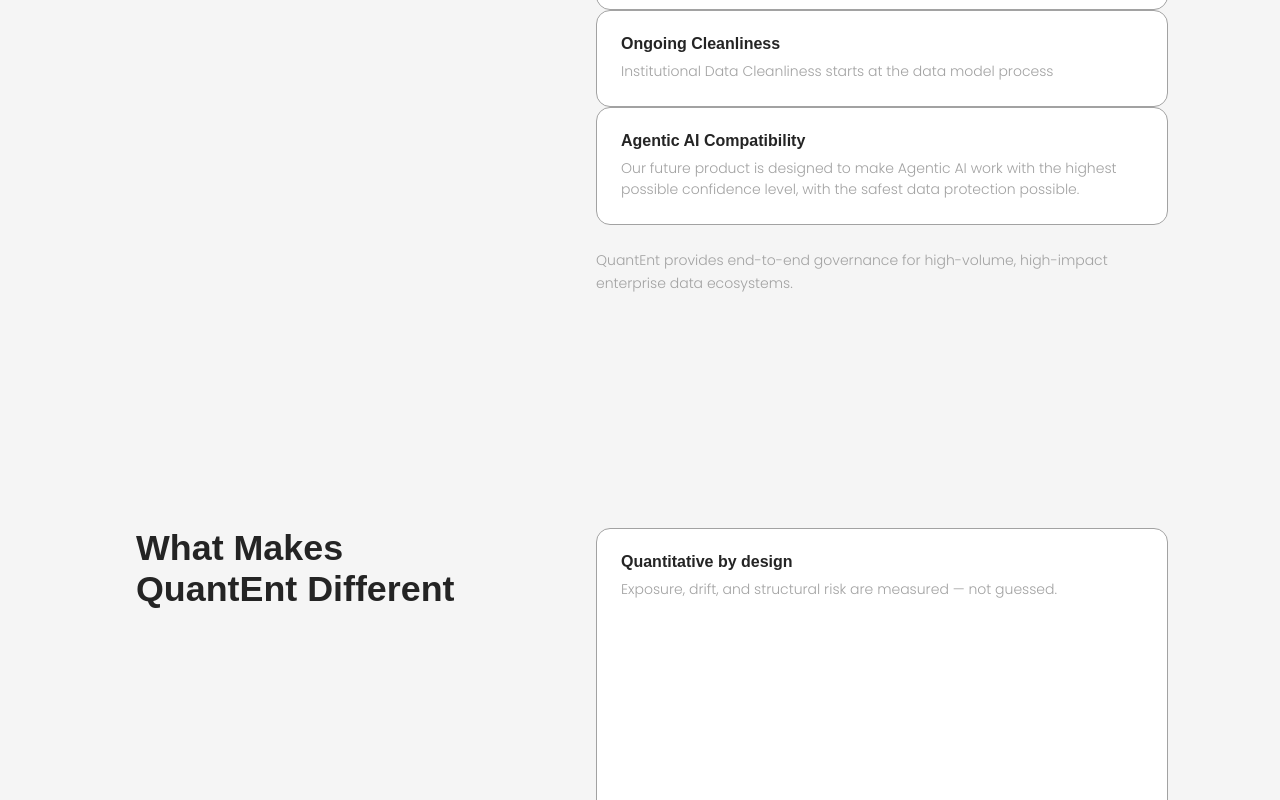
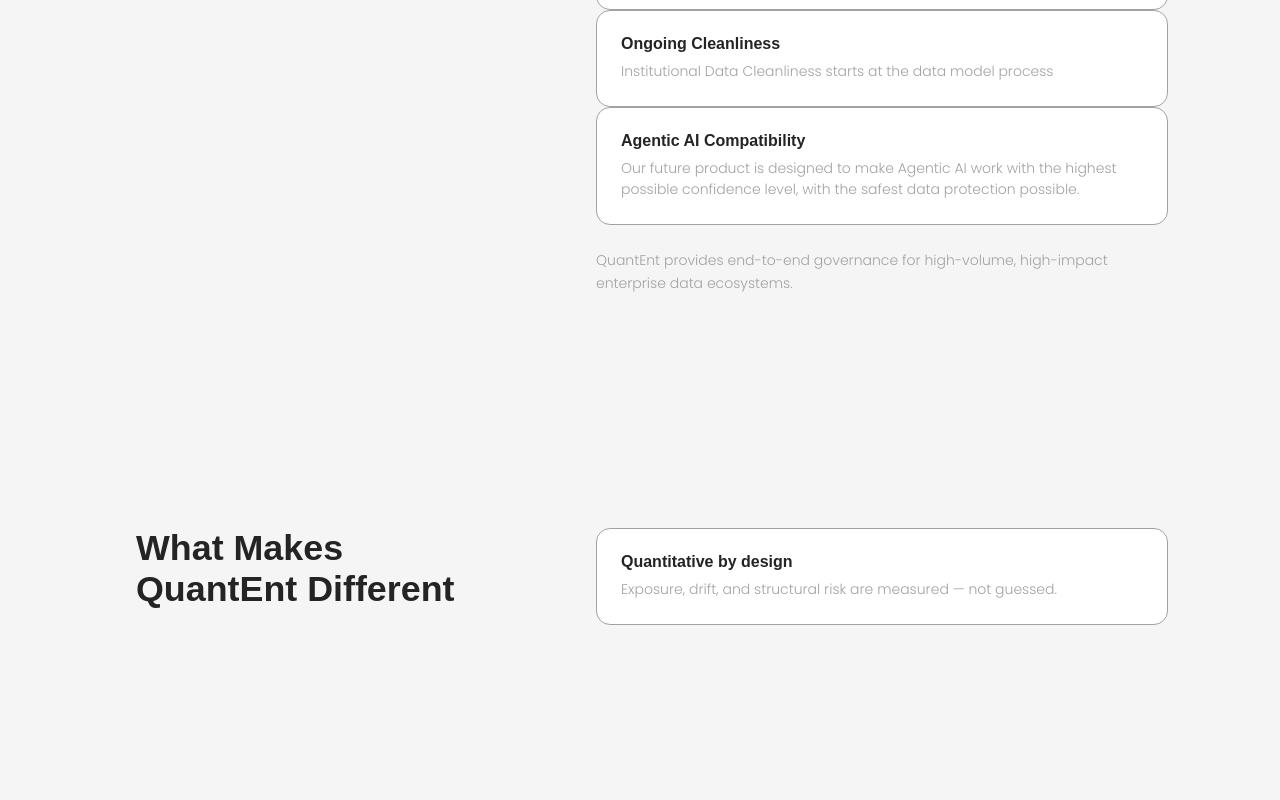
Before and after one commit to quantent-web/quantent-web, a Next.js app: page / in a window 1280 px wide. Shown: the part 2000-2800 px from the top of the page. Built offline with nearby package versions, Linux system fonts and the light colour scheme; a web font is replaced by a local one.

Commit message:
fix(home): restore chapter sticky flow and normalize card heights

```diff
--- a/app/components/StickySplitBlock/StickySplitBlock.module.css
+++ b/app/components/StickySplitBlock/StickySplitBlock.module.css
@@ -1,18 +1,22 @@
 .block {
   width: 100%;
+  overflow: visible;
 }
 
 .chapter {
   display: grid;
   grid-template-columns: minmax(280px, 420px) minmax(0, 1fr);
   gap: var(--space-8, 32px);
-  padding-block: clamp(48px, 8vh, 96px);
+  padding-top: clamp(48px, 8vh, 96px);
+  padding-bottom: clamp(120px, 18vh, 240px);
   align-items: start;
   min-height: 100svh;
+  overflow: visible;
 }
 
 .left {
   position: relative;
+  overflow: visible;
 }
 
 .sticky {
@@ -23,6 +27,7 @@
 
 .right {
   min-width: 0;
+  overflow: visible;
 }
 
 .stack {
@@ -33,6 +38,17 @@
 
 .beat {
   width: 100%;
+  height: auto;
+}
+
+.beat > * {
+  height: auto;
+  min-height: 0;
+}
+
+.right :global(.card) {
+  height: auto !important;
+  min-height: 0 !important;
 }
 
 .eyebrow {
@@ -53,6 +69,7 @@
   .chapter {
     grid-template-columns: 1fr;
     min-height: auto;
+    padding-bottom: clamp(48px, 10vh, 96px);
   }
 
   .sticky {
--- a/app/home-page-client.tsx
+++ b/app/home-page-client.tsx
@@ -484,11 +484,13 @@ export default function Home() {
               title: 'What Makes QuantEnt Different',
               content: (
                 <>
-                  <div id="different" className="card">
+                  <div id="different">
+                    <div className="card">
                     <h3 className="card-title">Quantitative by design</h3>
                     <p className="card-text">
                       Exposure, drift, and structural risk are measured — not guessed.
                     </p>
+                    </div>
                   </div>
 
                   <div className="card">
```
